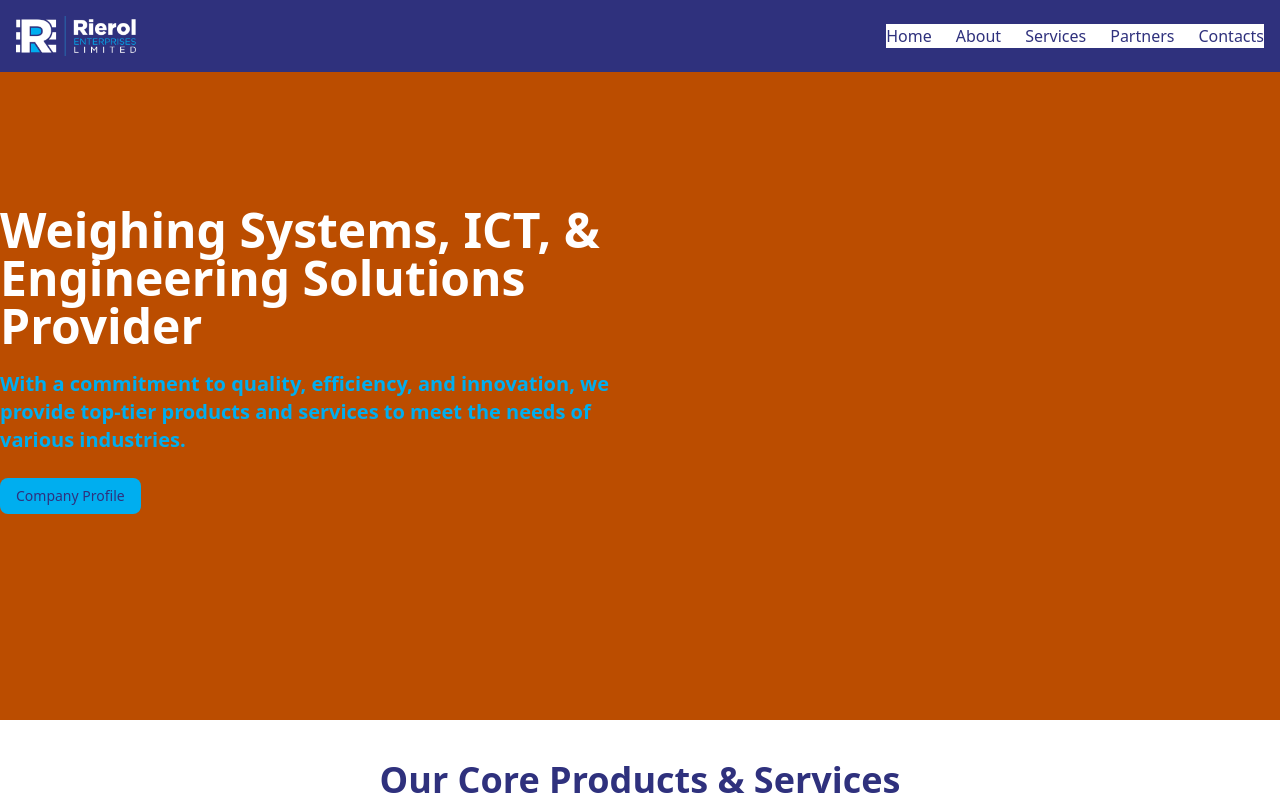
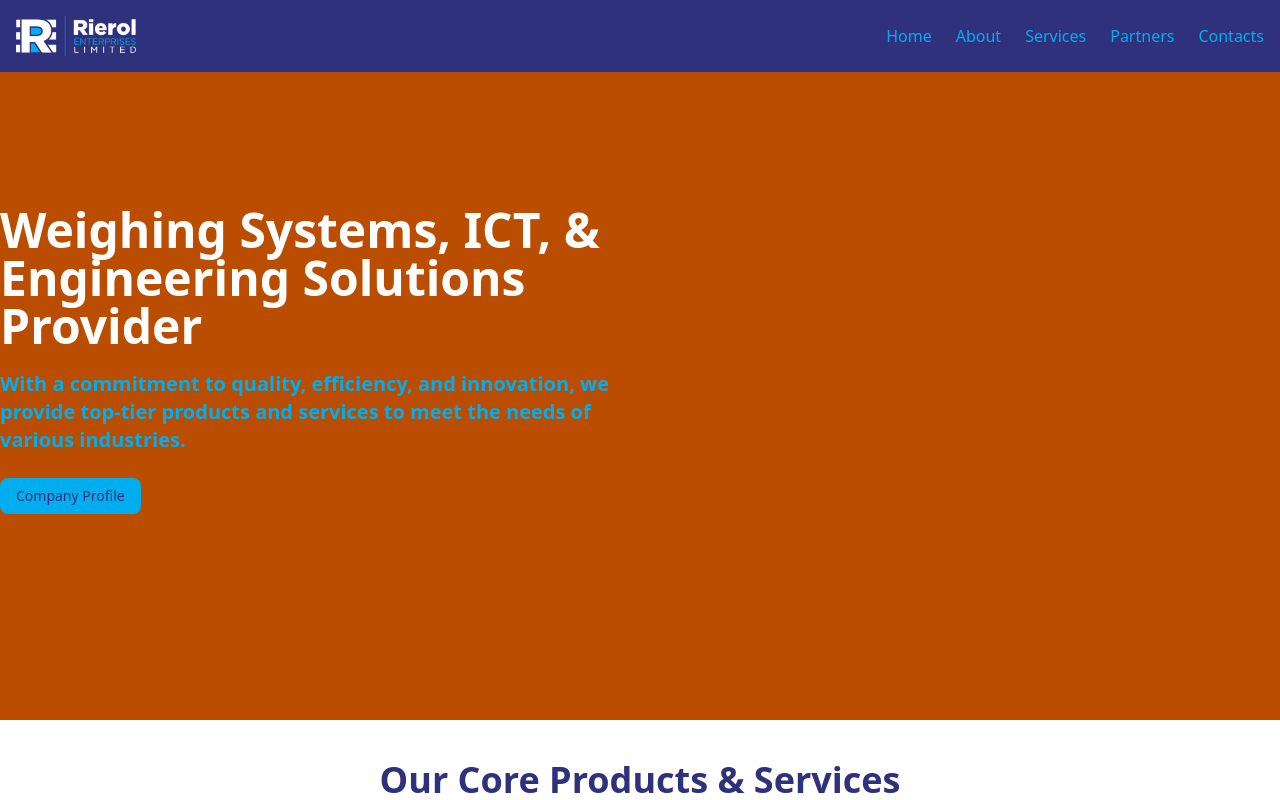
Before and after one commit to OvasisGroup/rierol, a Next.js app: page / in a window 1280 px wide. Shown: the top 800 px of the page. Built offline with nearby package versions, Linux system fonts and the light colour scheme.

Commit message:
first commit

```diff
--- a/src/components/Navbar.tsx
+++ b/src/components/Navbar.tsx
@@ -28,42 +28,42 @@ useEffect(() => {
         <Link href="/" className="text-2xl font-bold text-black">
           <Image src='/images/rierol-logo.png' alt='logo' width={120} height={100} className='width={100} py-4' />
         </Link>
-        <div className="hidden md:flex space-x-6 justify-between items-center bg-white">
-          <Link href="/" className="text-primary">
+        <div className="hidden md:flex space-x-6 justify-between items-center">
+          <Link href="/" className="text-secondary">
             Home
           </Link>
-          <Link href="/about" className="text-primary">
+          <Link href="/about" className="text-secondary">
             About
           </Link>
-          <Link href="/services" className="text-primary">
+          <Link href="/services" className="text-secondary">
             Services
           </Link>
-          <Link href="/partners" className="text-primary">
+          <Link href="/partners" className="text-secondary">
             Partners
           </Link>
-          <Link href="/contacts" className="text-primary">
+          <Link href="/contacts" className="text-secondary">
             Contacts
           </Link>
         </div>
         <button className="md:hidden" onClick={() => setIsOpen(!isOpen)}>
-        <AlignJustify/>
+        <AlignJustify className='text-white'/>
         </button>
       </div>
       {isOpen && (
-        <div className="md:hidden flex flex-col space-y-4 border-b-4 border-secondary">
-           <Link href="/" className="text-primary border-b-1 pb-2">
+        <div className="md:hidden flex flex-col space-y-4 border-b-4 border-secondary text-white">
+           <Link href="/" className="text-white border-b-1 pb-2">
             Home
           </Link>
-          <Link href="/about" className="text-primary border-b-1 pb-2">
+          <Link href="/about" className="text-white border-b-1 pb-2">
             About
           </Link>
-          <Link href="/services" className="text-primary border-b-1 pb-2">
+          <Link href="/services" className="text-white border-b-1 pb-2">
             Services
           </Link>
-          <Link href="/partners" className="text-primary border-b-1 pb-2">
+          <Link href="/partners" className="text-white border-b-1 pb-2">
             Partners
           </Link>
-          <Link href="/contacts" className="text-primary border-b-1 pb-2">
+          <Link href="/contacts" className="text-white border-b-1 pb-2">
             Contacts
           </Link>
         </div>
```
